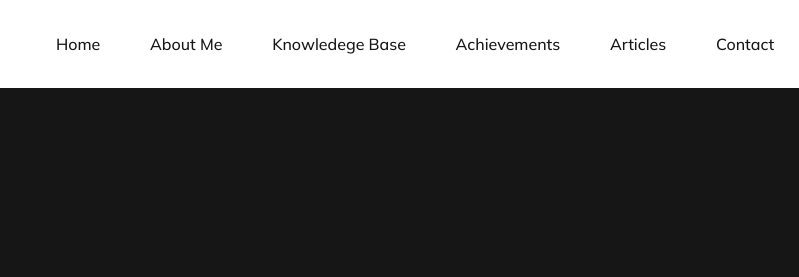
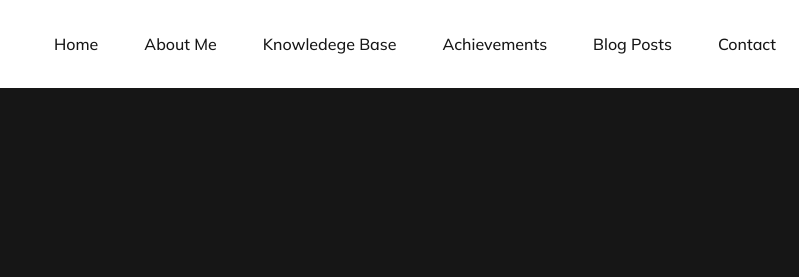
Before and after one commit to SAKET-SK/saket-sk.github.io, a plain HTML site: page index.html in a window 1280 px wide. Shown: the top 277 px of the page, 481-1280 px from the left. Drawn offline with Linux system fonts and the light colour scheme.

Commit message:
Update index.html

```diff
--- a/index.html
+++ b/index.html
@@ -26,7 +26,7 @@
         <li><a href="team.html">Knowledege Base</a></li>
 
         <li><a href="achievement.html">Achievements</a></li>
-        <li><a href="articles.html">Articles</a></li>
+        <li><a href="articles.html">Blog Posts</a></li>
         <li><a href="profile card/index.html">Contact</a></li>
       </ul>
     </div>
```
